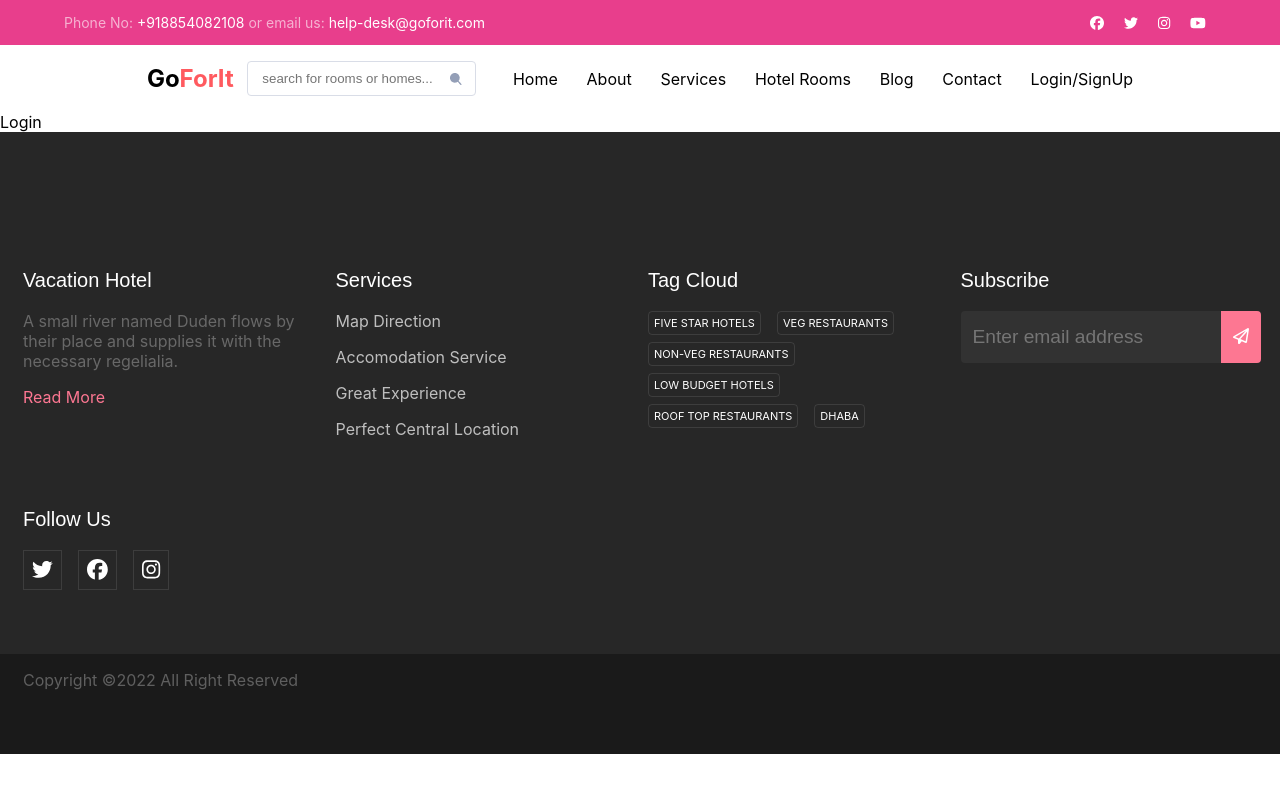
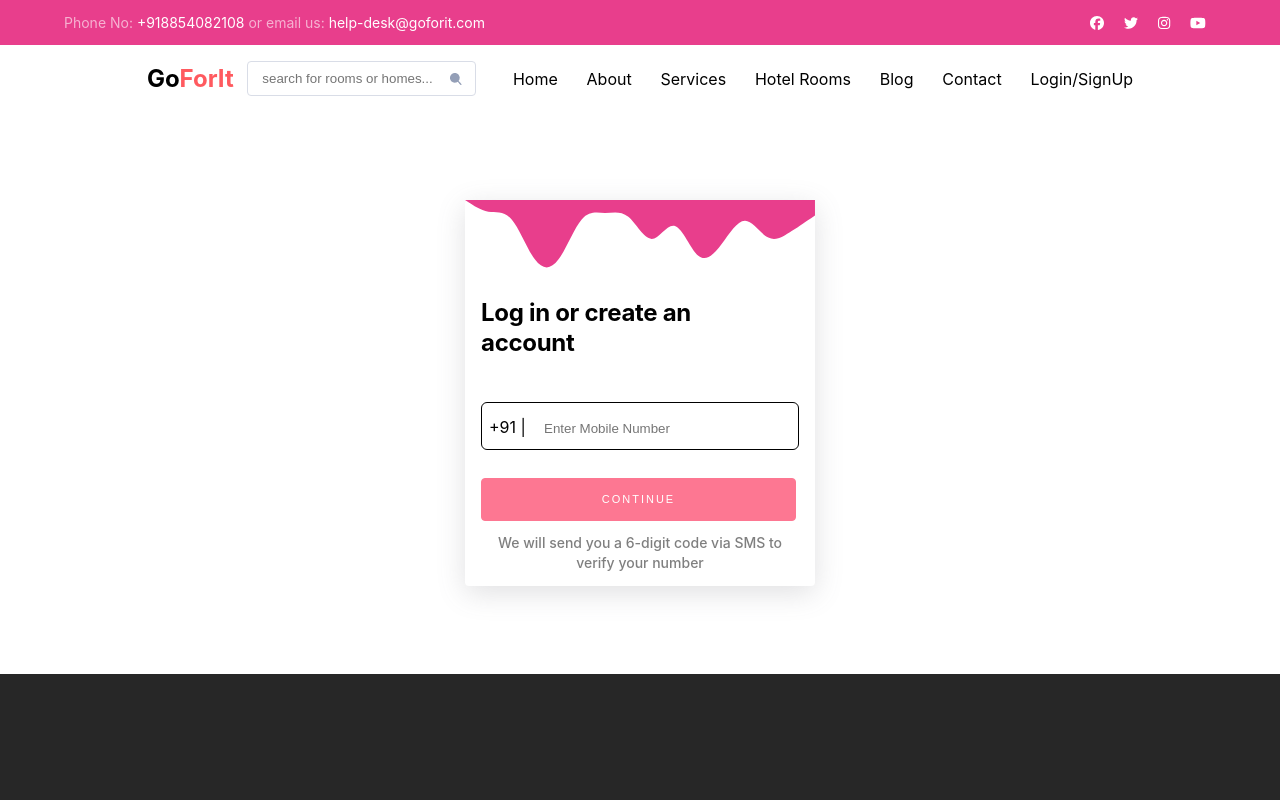
Before and after one commit to GautamSharma05/GoForIT, a React (Create React App) app: page /login in a window 1280 px wide. Shown: the top 800 px of the page. Built offline with nearby package versions, Linux system fonts and the light colour scheme.

Commit message:
💄 Adding OTP Page. 💄 Adding Login Page.

```diff
--- a/package.json
+++ b/package.json
@@ -20,6 +20,7 @@
     "react-dom": "^18.2.0",
     "react-router-dom": "^6.4.4",
     "react-scripts": "5.0.1",
+    "react18-input-otp": "1.1.0",
     "typescript": "^4.9.3",
     "web-vitals": "^2.1.4"
   },
--- a/src/App.tsx
+++ b/src/App.tsx
@@ -1,33 +1,31 @@
-import Header from "./components/header/Header";
-import Navbar from "./components/navbar/Navbar";
-import {
-  BrowserRouter as Router,
-  Routes,
-  Route,
-} from "react-router-dom";
-import About from "./pages/about/About";
-import Blog from "./pages/blog/Blog";
-import Contact from "./pages/contact/Contact";
-import Home from "./pages/home_page/Home";
-import Service from "./pages/service_page/Service";
-import AllHotel from "./pages/hotel_rooms/AllHotel";
-import Login from "./pages/login/Login";
-import Footer from "./components/footer/Footer";
+import { BrowserRouter as Router, Route, Routes } from 'react-router-dom';
+import Footer from './components/footer/Footer';
+import Header from './components/header/Header';
+import Navbar from './components/navbar/Navbar';
+import About from './pages/about/About';
+import Blog from './pages/blog/Blog';
+import Contact from './pages/contact/Contact';
+import Home from './pages/home_page/Home';
+import AllHotel from './pages/hotel_rooms/AllHotel';
+import Login from './pages/login/Login';
+import Otp from './pages/login/OTP/Otp';
+import Service from './pages/service_page/Service';
 function App() {
   return (
     <Router>
       <Header />
       <Navbar />
       <Routes>
-        <Route path="/GoForIT" element={<Home/>} />
+        <Route path="/GoForIT" element={<Home />} />
         <Route path="/about" element={<About />} />
         <Route path="/services" element={<Service />} />
         <Route path="/hotel-rooms" element={<AllHotel />} />
         <Route path="/blog" element={<Blog />} />
         <Route path="/contact" element={<Contact />} />
         <Route path="/login" element={<Login />} />
+        <Route path="*" element={<Otp />} />
       </Routes>
-      <Footer/>
+      <Footer />
     </Router>
   );
 }
--- a/src/pages/home_page/service_card/Service_card.css
+++ b/src/pages/home_page/service_card/Service_card.css
@@ -29,7 +29,7 @@
   background-image: url('../../../assets/images/mobile-img.png');
 }
 
-h2 {
+.card h2 {
   font-size: 1.5rem;
   font-weight: 400;
   line-height: 1.3;
--- /dev/null
+++ b/src/pages/login/Login.css
@@ -0,0 +1,105 @@
+.login-form {
+  display: flex;
+  margin: 2rem 1rem;
+}
+.login-card {
+  background: white;
+  border-radius: 4px;
+  max-width: 350px;
+  margin: 0.5rem;
+  box-shadow: rgba(100, 100, 111, 0.2) 0px 7px 29px 0px;
+}
+
+.login-card-title h2 {
+  font-weight: bold;
+  font-size: 24px;
+  line-height: 30px;
+  padding: 16px 16px 24px;
+  letter-spacing: -0.3px;
+  width: calc(100% - 32px);
+  margin: 0;
+}
+
+.login-card-body {
+  display: flex;
+  align-items: center;
+}
+
+.login-container {
+  width: 100%;
+  height: 48px;
+}
+.login-container span {
+  position: relative;
+  top: 2.2rem;
+  left: 1.5rem;
+}
+
+.login-card-input {
+  margin: 0 1rem;
+  padding: 12px 0 5px 60px;
+  text-align: left;
+  border: 1px solid #000 !important;
+  background: #fff;
+  font-size: 16px !important;
+  height: 48px;
+  font-weight: 400;
+  line-height: 24px;
+  color: #222;
+  text-overflow: ellipsis;
+  border-radius: 6px !important;
+}
+
+.login-card-input input {
+  border: none;
+  min-width: 190px;
+}
+.login-card-input::placeholder {
+  padding-left: 5rem;
+}
+.login-card-input input:focus {
+  outline: none;
+}
+
+.login-button button {
+  padding: 0.9rem 1rem;
+  width: 90%;
+  margin-top: 3rem;
+  margin-left: 1rem;
+  margin-right: 1rem;
+  border-radius: 4px;
+  box-shadow: none !important;
+  cursor: pointer;
+  letter-spacing: 2px;
+  text-transform: uppercase;
+  font-size: 11px;
+  display: inline-block;
+  color: white;
+  background-color: #fd7792;
+  border: 1px solid #fd7792;
+}
+.opt-desc {
+  text-align: center;
+  padding: 0.8rem 1.2rem;
+  font-weight: 500;
+  font-size: 14px;
+  line-height: 20px;
+  color: rgba(0, 0, 0, 0.5);
+}
+
+@media (min-width: 740px) {
+  .login-form {
+    justify-content: center;
+    margin: 5rem 0;
+  }
+}
+
+@media (min-width: 1300px) {
+  .login-container {
+    width: 100%;
+    height: 50px;
+  }
+  .login-card-title h2 {
+    font-size: 30px;
+  }
+}
--- a/src/pages/login/Login.tsx
+++ b/src/pages/login/Login.tsx
@@ -1,9 +1,37 @@
-import React from 'react'
-
+import './Login.css';
 function Login() {
   return (
-    <div>Login</div>
-  )
+    <div className="login-form">
+      <div className="login-card">
+        <svg xmlns="http://www.w3.org/2000/svg" viewBox="0 0 1440 320">
+          <path
+            fill="#e83e8c"
+            fillOpacity="1"
+            d="M0,0L16,10.7C32,21,64,43,96,48C128,53,160,43,192,80C224,117,256,203,288,245.3C320,288,352,288,384,245.3C416,203,448,117,480,80C512,43,544,53,576,53.3C608,53,640,43,672,69.3C704,96,736,160,768,160C800,160,832,96,864,106.7C896,117,928,203,960,229.3C992,256,1024,224,1056,181.3C1088,139,1120,85,1152,85.3C1184,85,1216,139,1248,154.7C1280,171,1312,149,1344,128C1376,107,1408,85,1424,74.7L1440,64L1440,0L1424,0C1408,0,1376,0,1344,0C1312,0,1280,0,1248,0C1216,0,1184,0,1152,0C1120,0,1088,0,1056,0C1024,0,992,0,960,0C928,0,896,0,864,0C832,0,800,0,768,0C736,0,704,0,672,0C640,0,608,0,576,0C544,0,512,0,480,0C448,0,416,0,384,0C352,0,320,0,288,0C256,0,224,0,192,0C160,0,128,0,96,0C64,0,32,0,16,0L0,0Z"
+          ></path>
+        </svg>
+        <div className="login-card-title">
+          <h2>Log in or create an account </h2>
+        </div>
+        <div className="login-card-body">
+          <div className="login-container">
+            <span>+91 |</span>
+            <div className="login-card-input">
+              <input placeholder="Enter Mobile Number" />
+            </div>
+          </div>
+        </div>
+        <div className="login-button">
+          <button type="submit" disabled>
+            Continue
+          </button>
+        </div>
+        <div className="opt-desc">
+          We will send you a 6-digit code via SMS to verify your number
+        </div>
+      </div>
+    </div>
+  );
 }
 
-export default Login
+export default Login;
--- /dev/null
+++ b/src/pages/login/LoginWithPhone.ts
@@ -0,0 +1,3 @@
+export class loginWithPhone {
+  loginWithPhoneNumber(phoneNumber: string) {}
+}
--- /dev/null
+++ b/src/pages/login/OTP/Otp.tsx
@@ -0,0 +1,20 @@
+import { useState } from 'react';
+import OtpInput from 'react18-input-otp';
+
+export default function Otp() {
+  const [otp, setOtp] = useState('');
+  const handleChange = (enteredOtp: string) => {
+    setOtp(enteredOtp);
+  };
+  return (
+    <>
+      <h1>Hello</h1>
+      <OtpInput
+        value={otp}
+        onChange={handleChange}
+        numInputs={6}
+        separator={<span>-</span>}
+      />
+    </>
+  );
+}
```
